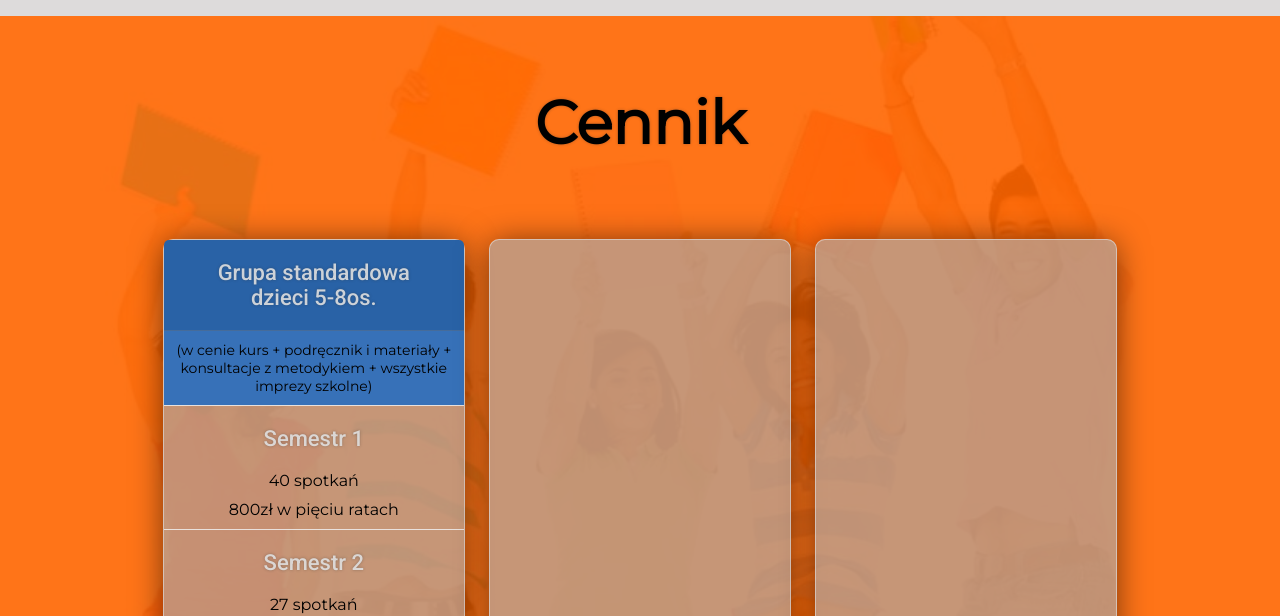
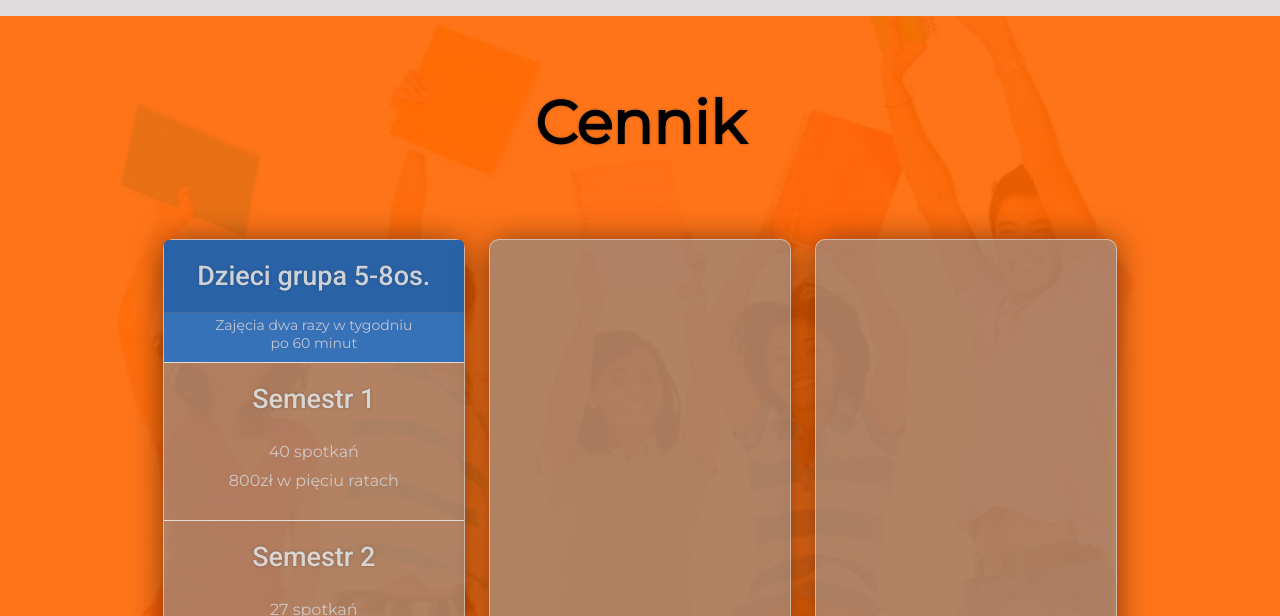
Before and after one commit to blazbla274/Upenglish, a PHP site: page / in a window 1280 px wide. Shown: the part 5884-6500 px from the top of the page. Run offline with PHP 8.4, Linux system fonts and the light colour scheme; some libraries are stand-ins or nearby versions; some web fonts are replaced.

Commit message:
Price list update

```diff
--- a/css/main.css
+++ b/css/main.css
@@ -780,12 +780,13 @@ h2 {
     border: 1px solid rgba(224, 221, 221, 0.63);
     display: inline-block;
     vertical-align: top;
-    background: rgba(170, 167, 167, 0.671);
+    background: rgba(141, 138, 138, 0.671);
     margin: 10px 10px;
     position: relative;
     -webkit-box-shadow: 0px 2px 33px -2px rgba(0,0,0,0.59);
     -moz-box-shadow: 0px 2px 33px -2px rgba(0,0,0,0.59);
     box-shadow: 0px 2px 33px -2px rgba(0,0,0,0.59);
+    cursor: pointer;
 }
 
 .price_list_box > div {
@@ -828,7 +829,7 @@ h2 {
 
 .price_list_box > div > h2 {
     padding: 20px 0px;
-    font-size: 22px;
+    font-size: 27px;
     box-shadow: none;
     font-family: 'Roboto', sans-serif;
     font-weight: 500;
@@ -837,15 +838,25 @@ h2 {
 
 .price_list_box > div > span {
     display: block;
+    padding: 7px;
+    color: rgba(214, 210, 210, 0.87);
+}
+
+.price_list_box > div > span > span {
+    color: rgba(6, 233, 6, 0.822);
+    font-weight: 600;
+    font-family: 'Roboto', sans-serif;
 }
 
 .price_list_box > div > span:last-child {
     display: block;
-    padding: 10px 0px;
+    padding-top: 3px;
+    padding-bottom: 30px;
 }
 
-.price_list_box > div > .price_description {
+.price_list_box > div:first-child > .price_description {
     font-size: 14px;
+    padding-bottom: 10px;
 }
 
 /*Gallery*/
--- a/index.html
+++ b/index.html
@@ -455,12 +455,12 @@
           <div>
 
             <div class="price_list_box">
+
               <div>
 
-                <h2>Grupa standardowa <br> dzieci 5-8os.</h2>
+                <h2>Dzieci grupa 5-8os.</h2>
                 <span class="price_description">
-                (w cenie kurs + podręcznik i materiały + konsultacje z
-                metodykiem + wszystkie imprezy szkolne)
+                Zajęcia dwa razy w tygodniu <br>po 60 minut
                 </span>
 
               </div>
@@ -479,9 +479,15 @@
 
               </div>
               <div>
+
                 <h2>Zniżki</h2>
-                <span>5% za platnsc za caly semestr <br> 10% za platnsc za caly rok</span>
+                <span>
+                  <span>-5%</span> za platnsc za caly semestr <br>
+                  <span>-10%</span> za platnsc za caly rok
+                </span>
+
               </div>
+
             </div>
             <div class="price_list_box">
             </div>
```
Also changed, not shown: 1 other file.
